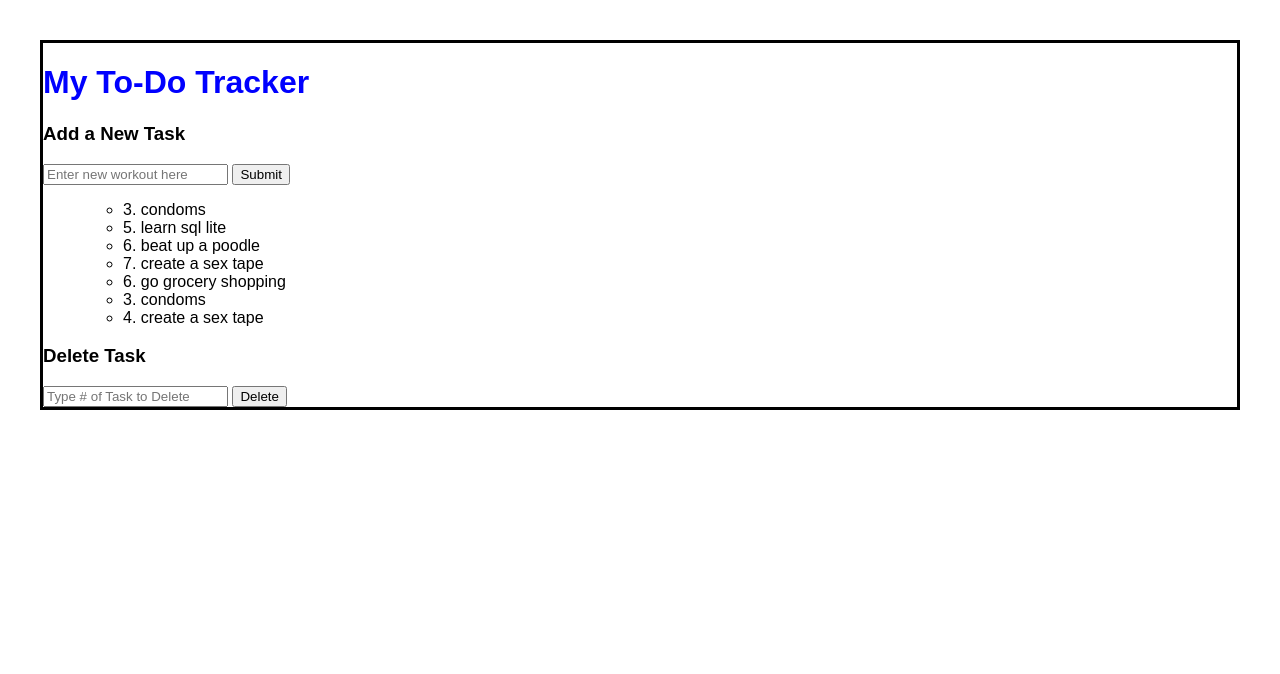
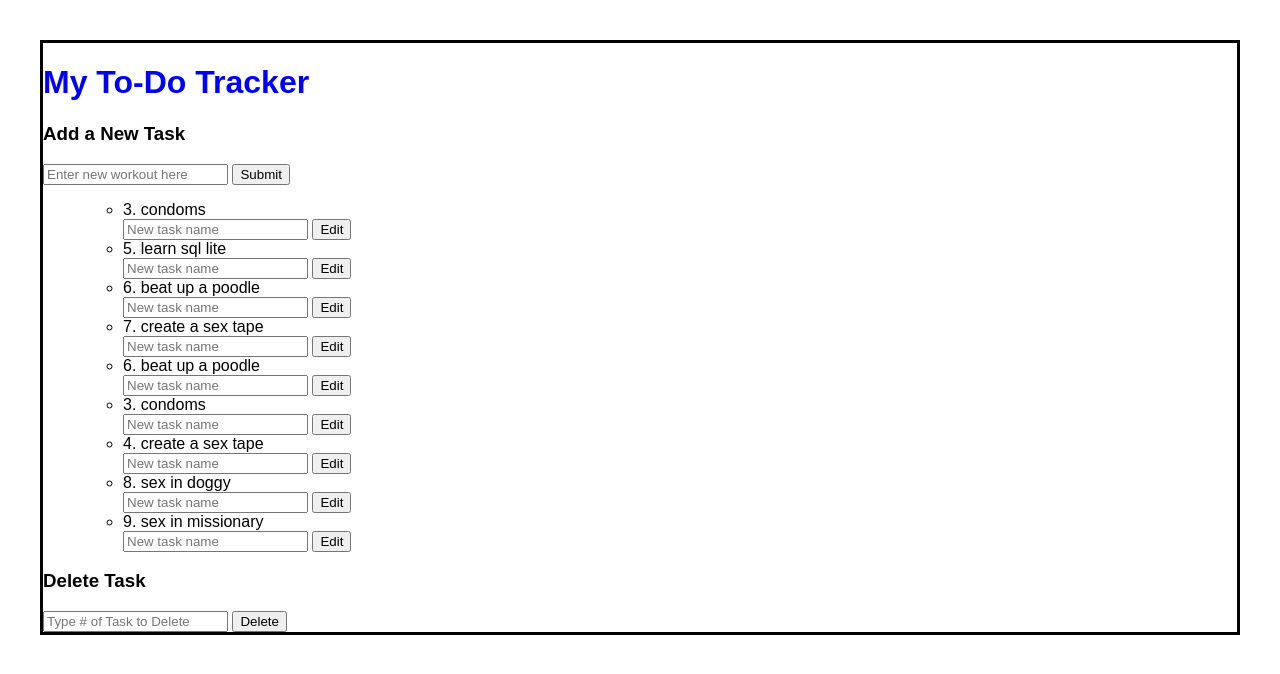
Before and after one commit to himygocho/To-Do-Tracker, a Flask app: page / in a window 1280 px wide. Shown: the top 674 px of the page. Run offline with Flask 3, Linux system fonts and the light colour scheme.

Commit message:
Added edit feauture

```diff
--- a/app.py
+++ b/app.py
@@ -65,5 +65,18 @@ def delete():
 
     return redirect(url_for("home"))
 
+@app.route("/edit", methods=["POST"])
+def edit():
+    task_id = int(request.form["task_id"])
+    new_name = request.form["new_name"]
+
+    for task in tasks:
+        if task["id"] == task_id:
+            task["name"] = new_name
+
+    save_tasks()
+
+    return redirect(url_for("home"))
+
 if __name__ == "__main__":
     app.run(debug=True)
--- a/tasks.txt
+++ b/tasks.txt
@@ -2,6 +2,8 @@
 5|learn sql lite
 6|beat up a poodle
 7|create a sex tape
-6|go grocery shopping
+6|beat up a poodle
 3|condoms
 4|create a sex tape
+8|sex in doggy
+9|sex in missionary
--- a/templates/index.html
+++ b/templates/index.html
@@ -21,6 +21,11 @@
             {% for task in tasks %}
                 <li>
                     {{task.id}}. {{ task.name }}
+                    <form action="/edit" method="POST">
+                        <input type="hidden" name="task_id" value="{{task.id}}">
+                        <input type="text" name="new_name" placeholder="New task name">
+                        <button type="submit">Edit</button>
+                    </form>
                 </li>
             {% endfor %}
         </ul>
```
